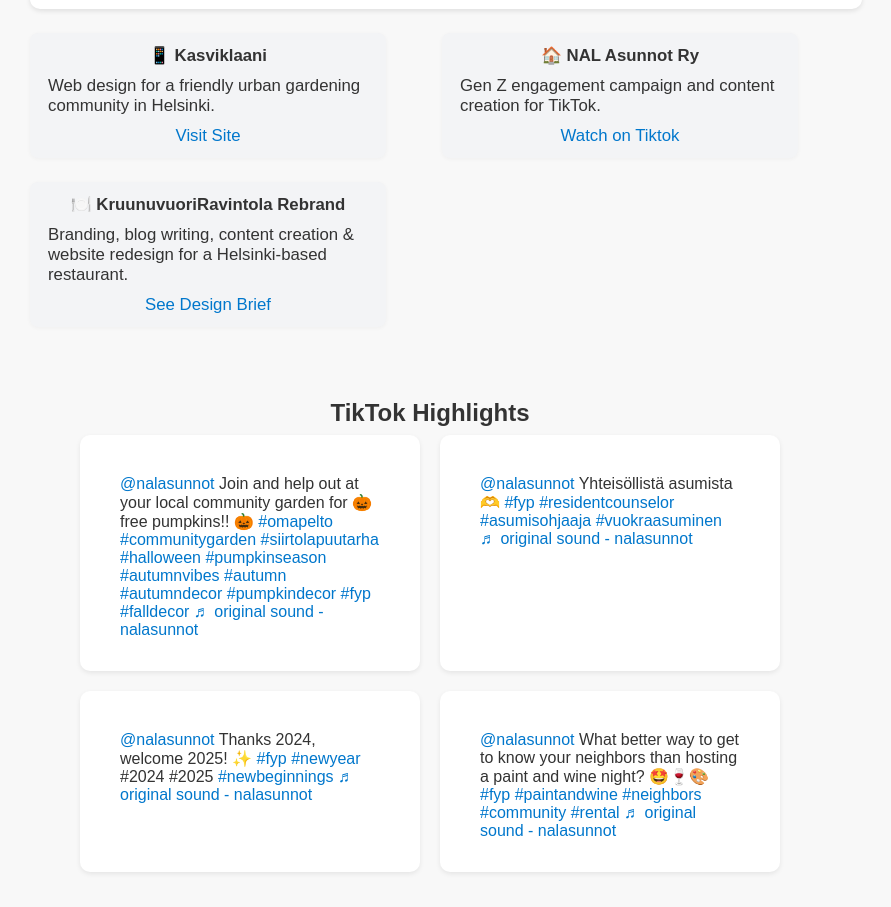
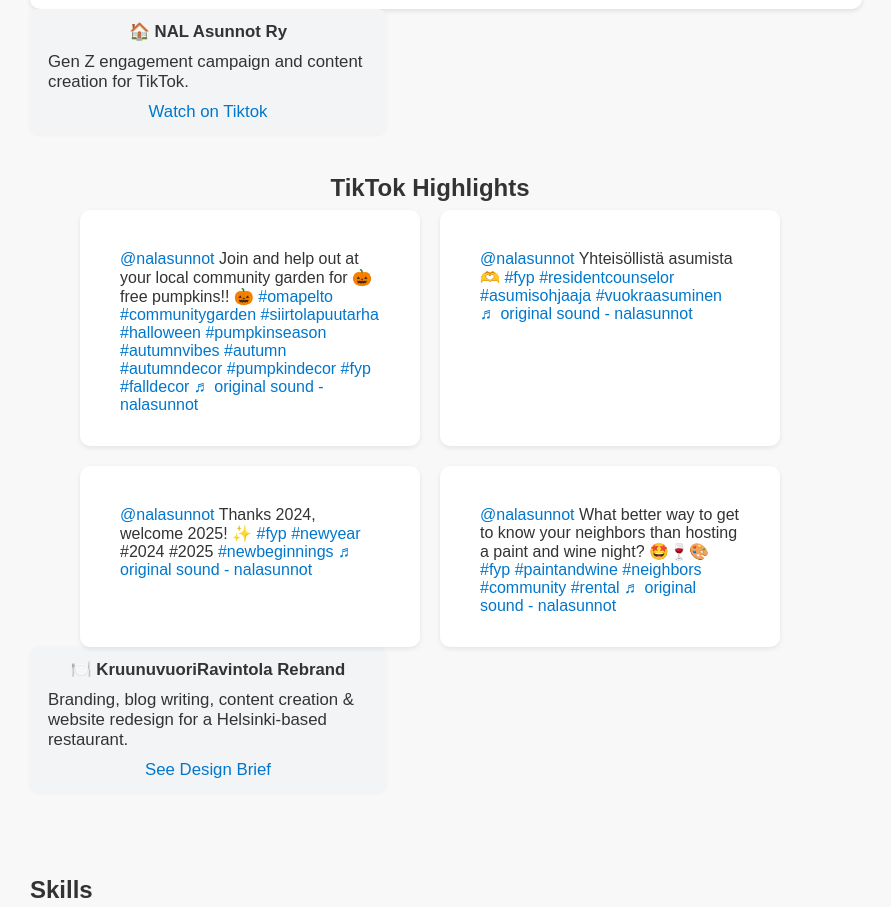
Before and after one commit to Nicoletttan/portfolio, a plain HTML site: page cv_nicole.html in a window 1280 px wide. Shown: the part 1015-1922 px from the top of the page, without its empty margins (210-1101 px from the left). Drawn offline with Linux system fonts and the light colour scheme; a script that the page names is missing.

Commit message:
organize, cleanup

```diff
--- a/cv_nicole.html
+++ b/cv_nicole.html
@@ -220,24 +220,16 @@
       </div>
     </div>
   </div>
-  <div class="projects-grid">
-    <div class="card">
-      <strong>📱 Kasviklaani</strong>
-      <div>Web design for a friendly urban gardening community in Helsinki.</div>
-      <a href="https://kasviklaani.fi/en/" target="_blank">Visit Site</a>
-    </div>
+
+
+
+
     <div class="card">
       <strong>🏠 NAL Asunnot Ry</strong>
       <div>Gen Z engagement campaign and content creation for TikTok.</div>
       <a href="https://www.tiktok.com/discover/nal-asunnot" target="_blank">Watch on Tiktok</a>
     </div>
-    <div class="card">
-      <strong>🍽️ KruunuvuoriRavintola Rebrand</strong>
-      <div>Branding, blog writing, content creation & website redesign for a Helsinki-based restaurant.</div>
-      <a href="#" target="_blank">See Design Brief</a>
-    </div>
-  </div>
-</section>
+
 <div class="tiktok-section">
   <h2 style="text-align:center;">TikTok Highlights</h2>
   <div class="tiktok-row">
@@ -304,6 +296,15 @@
   </div>
 </div>
 <script async src="https://www.tiktok.com/embed.js"></script>
+
+
+    <div class="card">
+      <strong>🍽️ KruunuvuoriRavintola Rebrand</strong>
+      <div>Branding, blog writing, content creation & website redesign for a Helsinki-based restaurant.</div>
+      <a href="#" target="_blank">See Design Brief</a>
+    </div>
+
+</section>
 
  <section>
   <h2>Skills</h2>
```
